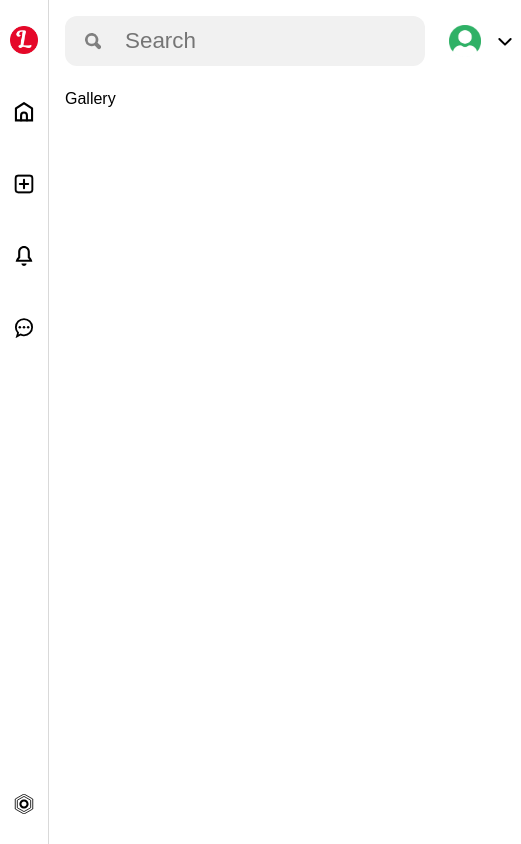
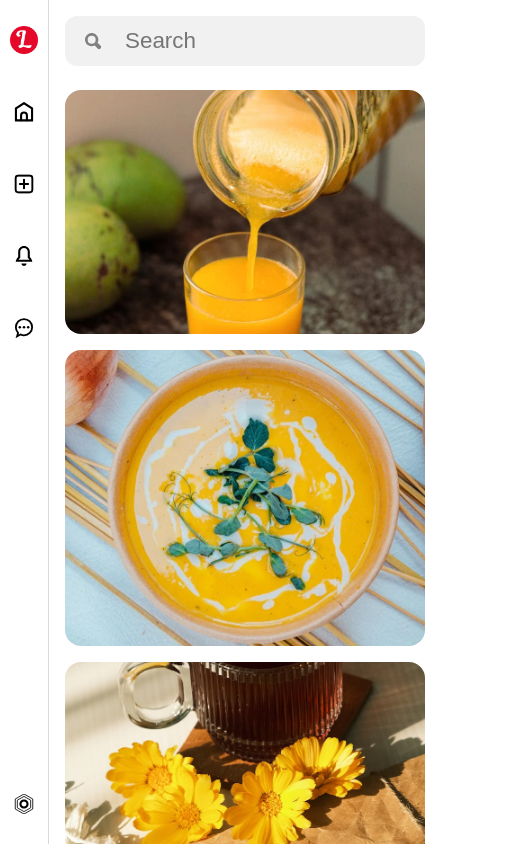
Before and after one commit to SubhodeepSamanta/Pinnora, a React (Vite) app in the folder Frontend/: page / in a window 390 px wide. Shown: the top 844 px of the page, 521 px wide, since content can reach past the window. Built offline with nearby package versions, Linux system fonts and the light colour scheme.

Commit message:
add masonary layout

```diff
--- a/Frontend/package.json
+++ b/Frontend/package.json
@@ -11,7 +11,8 @@
   },
   "dependencies": {
     "react": "^19.1.0",
-    "react-dom": "^19.1.0"
+    "react-dom": "^19.1.0",
+    "react-router": "^7.6.2"
   },
   "devDependencies": {
     "@eslint/js": "^9.25.0",
--- /dev/null
+++ b/Frontend/src/GalleryItem/GalleryItem.css
@@ -0,0 +1,68 @@
+.galleryItem{
+    display: flex;
+    position: relative;
+}
+
+.galleryItem img{
+    width: 100%;
+    border-radius: 16px;
+    object-fit: cover;
+}
+
+.overlay{
+    position: absolute;
+    height: 100%;
+    width: 100%;
+    top: 0;
+    right: 0;
+    border: none;
+    border-radius: 16px;
+    cursor: pointer;
+    transition: all 0.2s ease;
+    display: flex;
+    flex-direction: column;
+    justify-content: space-between;
+}
+
+
+.save{
+    position: absolute;
+    top: 10px;
+    right: 12px;
+    display: none;
+    background-color: #e50829;
+    color: white;
+    font-weight: 500;
+    border: none;
+    border-radius: 24px;
+    width: max-content;
+    padding: 12px 16px;
+    transition: all 0.2s ease;
+    cursor: pointer;
+}
+
+.overlayIcons{
+    display: none;
+    position: absolute;
+    bottom: 10px;
+    right: 4px;
+    transition: all 0.2s ease;
+}
+
+.overlayIcons img{
+    height: 32px;
+    width: 32px;
+    margin-right: 8px;
+    object-fit: cover;
+    background-color: rgba(255, 255, 255, 0.521);
+    padding: 8px;
+}
+
+.galleryItem:hover .overlay{
+    background-color: rgba(0, 0, 0, 0.26);
+}
+
+.galleryItem:hover .save,
+.galleryItem:hover .overlayIcons{
+    display: block;
+}
--- /dev/null
+++ b/Frontend/src/GalleryItem/GalleryItem.jsx
@@ -0,0 +1,19 @@
+import React from 'react'
+import './GalleryItem.css'
+
+const GalleryItem = ({item}) => {
+  return (
+    <div className='galleryItem' style={{gridRowEnd:`span ${Math.ceil(item.height/100)}`}}>
+        <img src={item.media} alt="pin" />
+        <div className="overlay">
+            <button className='save'>Save</button>
+            <div className="overlayIcons">
+                <img src="/general/share.svg" alt="" />
+                <img src="/general/more.svg" alt="" />
+            </div>
+        </div>
+    </div>
+  )
+}
+
+export default GalleryItem;
--- a/Frontend/src/components/Gallery/Gallery.css
+++ b/Frontend/src/components/Gallery/Gallery.css
@@ -0,0 +1,37 @@
+.gallery{
+    display: grid;
+    grid-template-columns: repeat(7,1fr);
+    grid-auto-rows: 10px;
+    gap: 16px;
+}
+
+@media (max-width: 1729px){
+    .gallery{
+    grid-template-columns: repeat(6,1fr);
+    }
+}
+@media (max-width: 1509px){
+    .gallery{
+    grid-template-columns: repeat(5,1fr);
+    }
+}
+@media (max-width: 1272px){
+    .gallery{
+    grid-template-columns: repeat(4,1fr);
+    }
+}
+@media (max-width: 1035px){
+    .gallery{
+    grid-template-columns: repeat(3,1fr);
+    }
+}
+@media (max-width: 798px){
+    .gallery{
+    grid-template-columns: repeat(2,1fr);
+    }
+}
+@media (max-width: 475px){
+    .gallery{
+    grid-template-columns: repeat(1,1fr);
+    }
+}
--- a/Frontend/src/components/Gallery/Gallery.jsx
+++ b/Frontend/src/components/Gallery/Gallery.jsx
@@ -1,5 +1,6 @@
 import React from 'react'
 import './Gallery.css'
+import GalleryItem from '../../GalleryItem/GalleryItem';
 
 const pins = [
   { id: 1, media: '/pins/pin1.jpeg', height: 1000, width: 1260 },
@@ -31,7 +32,11 @@ const pins = [
 
 const Gallery = () => {
   return (
-    <div>Gallery</div>
+    <div className='gallery'>
+      {pins.map((pin)=>(
+        <GalleryItem key={pin.id} item={pin} />
+      ))}
+    </div>
   )
 }
 
--- a/Frontend/src/components/UserButton/UserButton.css
+++ b/Frontend/src/components/UserButton/UserButton.css
@@ -40,14 +40,22 @@
     top: 110%;
     right: 16px;
     box-shadow: 0 0 4px rgba(0, 0, 0, 0.356);
+    z-index: 10;
     border-radius: 8px;
 }
 
 .option{
     padding: 8px 26px;
     border-radius: 8px;
+    cursor: pointer;
 }
 
 .option:hover{
     background-color: #e9e9e9;
 }
+
+@media (max-width: 475px) {
+    .UserButton{
+        display: none;
+    }
+}
```
Also changed, not shown: 1 other file (tests, documents, lock files or other folders).
